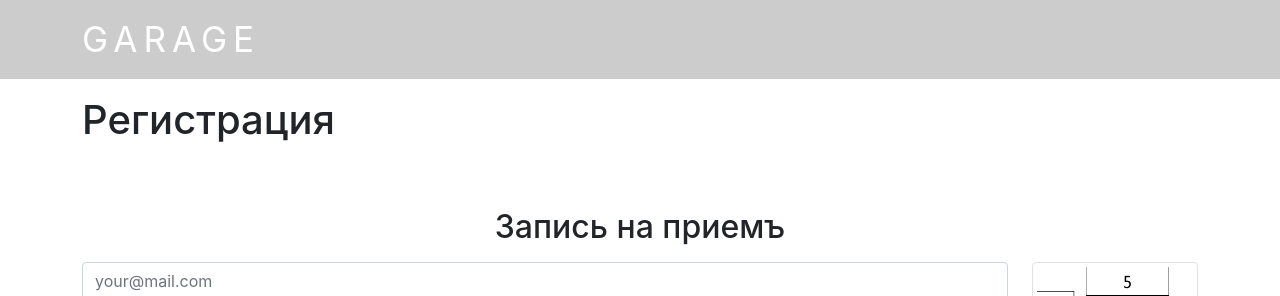
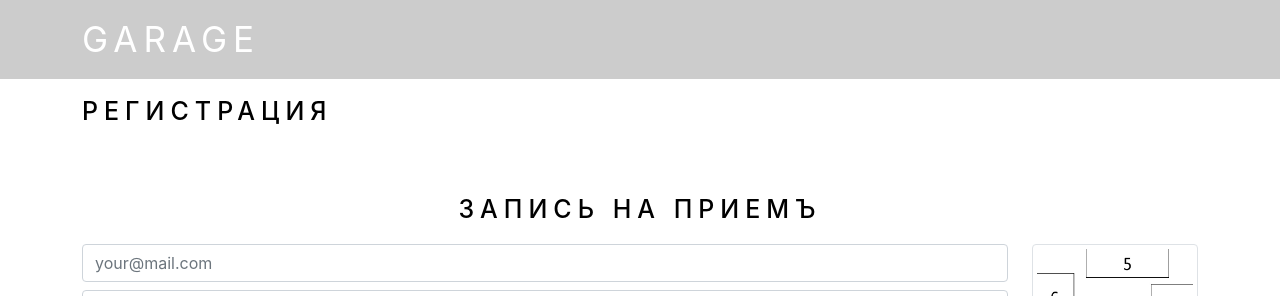
Before and after one commit to DaemonSharps/Garage-Landing, a React (Create React App) app: page /register in a window 1280 px wide. Shown: the top 296 px of the page. Built offline with nearby package versions, Linux system fonts and the light colour scheme; no server answers.

Commit message:
поменял шрифты

```diff
--- a/src/components/RegistrationForm.js
+++ b/src/components/RegistrationForm.js
@@ -69,7 +69,7 @@ export class RegistrationForm extends React.Component{
     render(){
         return(
             <Form className="row my-3 d-flex justify-content-center" onSubmit={this.handleSubmit}>
-        <h2 className="text-center mb-3">Запись на приемъ</h2>
+        <h2 className="text-center mb-3 secondaryText-black">Запись на приемъ</h2>
         <Col md="10">
             <Form.Control name = "email" type="email" className="mb-2" placeholder="your@mail.com" onChange={this.handleInputChange}/>
             <Form.Control name = "firstName" type="text" className="mb-2" placeholder="Имя"  onChange={this.handleInputChange}/>
--- a/src/pages/Registration.js
+++ b/src/pages/Registration.js
@@ -6,7 +6,7 @@ import { RegistrationForm } from '../components/RegistrationForm';
 export const Registration = () =>{
     return(
         <Container className="py-5">
-            <h1 className="py-5">Регистрация</h1>
+            <h1 className="py-5 secondaryText-black">Регистрация</h1>
             <RegistrationForm/>
             <RecordsForToday/>
         </Container>
```
